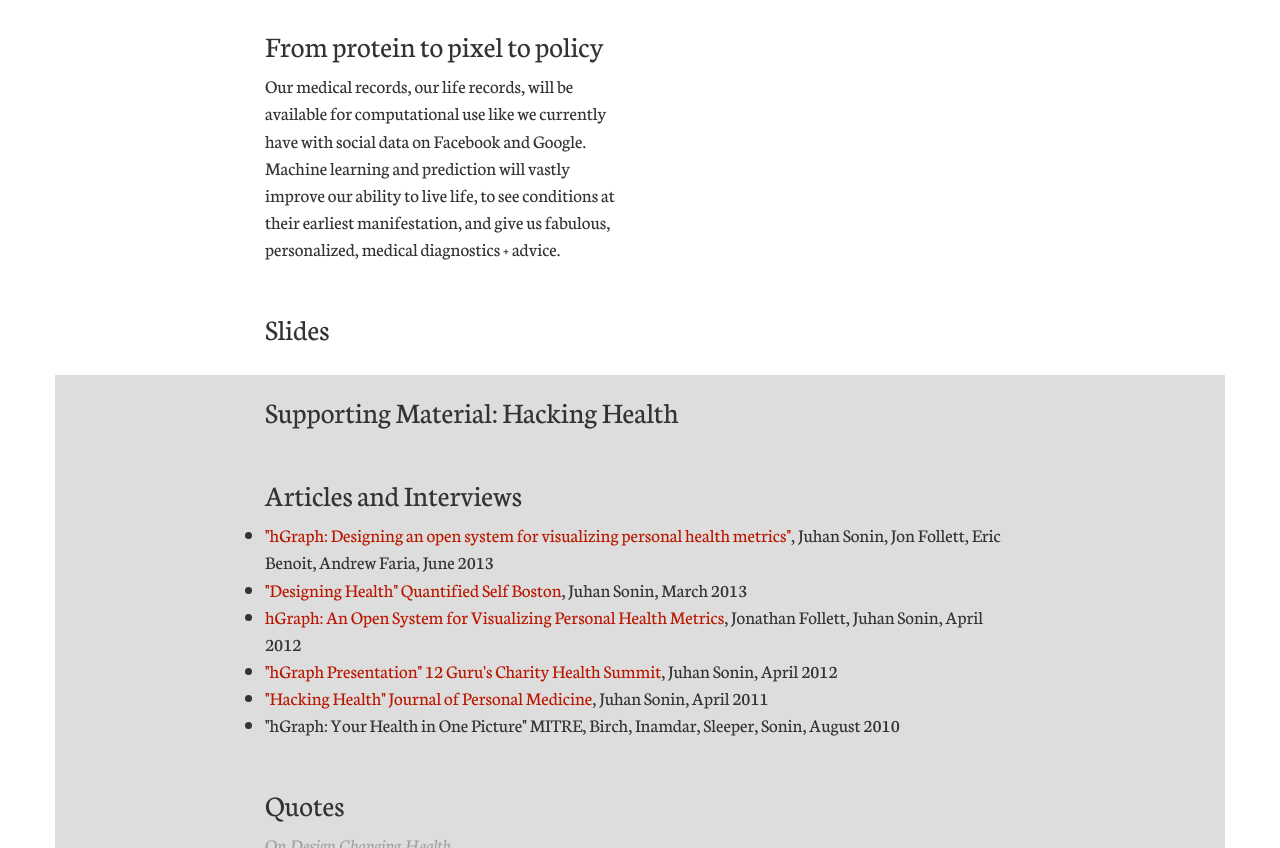
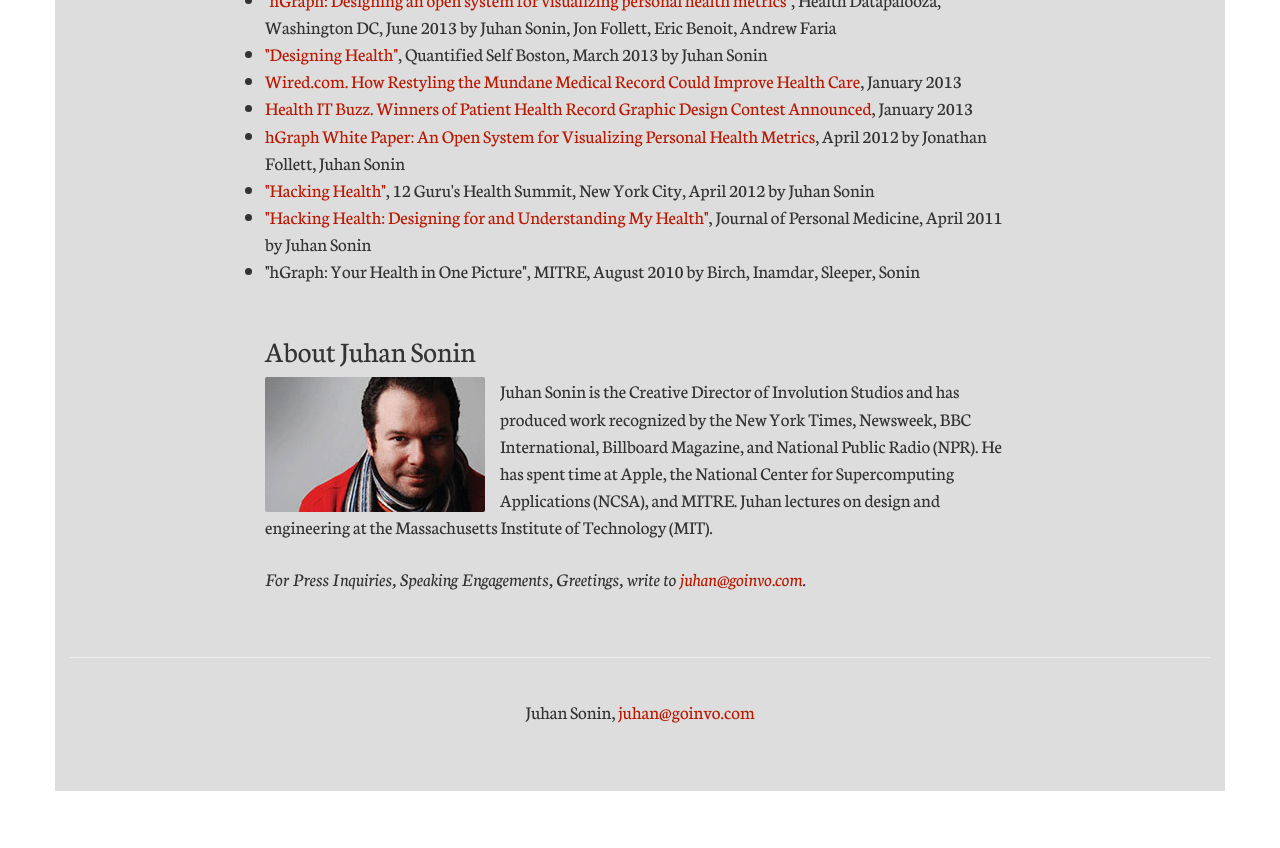
Before and after one commit to goinvo/DesignIsMedicine, a plain HTML site: page index.html in a window 1280 px wide. Shown: the part 1952-2800 px from the top of the page. After the commit the page ends 2743 px from the top, so only its background shows below. Drawn offline with Linux system fonts and the light colour scheme; a script that the page names is missing.

Commit message:
Revised content

```diff
--- a/css/custom.css
+++ b/css/custom.css
@@ -11,6 +11,10 @@ a {
 
 a:hover {
 	color: #941300;
+}
+
+p {
+	padding-bottom: 15px;
 }
 
 .jumbotron {
@@ -42,6 +46,9 @@ a:hover {
 .aboutjs img {
 	float: left;
 	margin-right: 15px;
+}
+
+img {
 	border-radius: 2px;
 	-webkit-border-radius: 2px;
 	-moz-border-radius: 2px;
--- a/index.html
+++ b/index.html
@@ -39,16 +39,16 @@
       <div class="row">
         <div class="col-md-8 col-md-offset-2">
             <h2 style="text-align:center;">
-            It's time to design products to capture life and physiologic signs invisibly… usually through non-invasive sensors that don't require blood draws, but just whiffs and sniffs. And when it is visible, it must be designed to feel wonderful.</h2>
+            It's time to design products to capture life and physiologic signs invisibly… usually through non-invasive sensors that don't require a single drop of blood, but just whiffs and sniffs. And when it is visible, it must be designed to feel wonderful.</h2>
 
-            <h2 style="text-align:center;">All the data is collected… automagically. It makes us think more about Life and less about "health" and "security." Which then in turn allows us to focus all of our energy on our dreams (versus fat fingering daily food diaries).</h2>
+            <!-- <h2 style="text-align:center;">All the data is collected… automagically. It makes us think more about Life and less about "health" and "security." Which then in turn allows us to focus all of our energy on our dreams (versus fat fingering daily food diaries).</h2>
 
-            <h2 style="text-align:center;">The data enables us to live aware of our health. As soon as our life information becomes quantified, not in having to physically-type-in-my-daily-activities-and-look-things-up, but in a "here's my daily repot and your recent eating habits have taken 2 days off your life expectancy", that's when the world changes. But not before.</h2>
+            <h2 style="text-align:center;">The data enables us to live aware of our health. As soon as our life information becomes quantified, not in having to "physically-type-in-my-daily-activities-and-look-things-up", but in a "here's-my-daily-report-and-your recent-eating-habits-have-taken-2-days-off-your-life-expectancy", that's when the world changes. But not before.</h2> -->
         </div>
       </div>
 
       <!-- Example row of columns -->
-      <div class="row">
+      <!-- <div class="row">
         <div class="col-md-4 col-md-offset-2">
           <h2>Bloodletting to bloodless.</h2>
           <p>Our work is increasingly multi-dimensional (not a flat-decision space), and linear thinking human beings are not good at non-linear thinking. Seeing every variable and doing the mental calculus to orchestrate better decision making ain't our species' forte. We fly by the seat of our pants.</p>
@@ -75,12 +75,26 @@
           <h2>From protein to pixel to policy</h2>
           <p>Our medical records, our life records, will be available for computational use like we currently have with social data on Facebook and Google. Machine learning and prediction will vastly improve our ability to live life, to see conditions at their earliest manifestation, and give us fabulous, personalized, medical diagnostics + advice.</p>
         </div>
+      </div> -->
+
+      <div class="row">
+        <div class="col-md-8 col-md-offset-2">
+          <script async class="speakerdeck-embed" data-id="3acfe7c00da1013175d97e8d68435b24" data-ratio="1.33333333333333" src="http://speakerdeck.com/assets/embed.js"></script>
+        </div>
       </div>
 
       <div class="row">
         <div class="col-md-8 col-md-offset-2">
-          <h2>Slides</h2>
-          <script async class="speakerdeck-embed" data-id="3acfe7c00da1013175d97e8d68435b24" data-ratio="1.33333333333333" src="http://speakerdeck.com/assets/embed.js"></script>
+            <p>All the data is collected… automagically. It makes us think more about Life and less about "health" and "security." Which then in turn allows us to focus all of our energy on our dreams (versus fat fingering daily food diaries).</p>
+
+            <p>The data enables us to live aware of our health. As soon as our life information becomes quantified, not in having to "physically-type-in-my-daily-activities-and-look-things-up", but in a "here's-my-daily-report-and-your recent-eating-habits-have-taken-2-days-off-your-life-expectancy", that's when the world changes. But not before.</p>
+        </div>
+      </div>
+
+      <div class="row">
+        <div class="col-md-8 col-md-offset-2 quotes">
+          <em><span>On Design Changing Health</span></em>
+          <h1><em>"We're doing what Orbitz did to travel agents, that medical technology, design, and culture shifts are doing to doctors."</em></h1>
         </div>
       </div>
 
@@ -90,29 +104,20 @@
 
       <div class="row">
         <div class="col-md-8 col-md-offset-2">
-          <h2>Supporting Material: Hacking Health</h2>
-        </div>
-      </div>
+          <h2>Articles, Interviews &amp; Presentations</h2>
 
-      <div class="row">
-        <div class="col-md-8 col-md-offset-2">
-          <h2>Articles and Interviews</h2>
+          <p><img src="images/juhan_stage_hdatapalooza.png" width="100%"></p>
           <ul>
-            <li><a href="https://dl.dropboxusercontent.com/u/40223/hGraph_hDatapalooza.pdf">"hGraph: Designing an open system for visualizing personal health metrics"</a>, Juhan Sonin, Jon Follett, Eric Benoit, Andrew Faria, June 2013</li>
-            <li><a href="http://quantifiedselfboston.org/?p=146">"Designing Health" Quantified Self Boston</a>, Juhan Sonin, March 2013</li>
-            <li><a href="docs/hGraph_Whitepaper.pdf">hGraph: An Open System for Visualizing Personal Health Metrics</a>, Jonathan Follett, Juhan Sonin, April 2012</li>
-            <li><a href="http://vimeo.com/41157184">"hGraph Presentation" 12 Guru's Charity Health Summit</a>, Juhan Sonin, April 2012</li>
-            <li><a href="http://www.jopm.org/perspective/narratives/2011/04/26/hacking-health-designing-for-and-understanding-my-health">"Hacking Health" Journal of Personal Medicine</a>, Juhan Sonin, April 2011</li>
-            <li>"hGraph: Your Health in One Picture" MITRE, Birch, Inamdar, Sleeper, Sonin, August 2010</li>
+            <li><a href="http://uxcampottawa.org/juhan-sonin-involution-mit-joins-our-2013-lineup/">"Design is Medicine"</a>, UX Camp Ottawa, November 2013 by Juhan Sonin</li>
+            <li><a href="https://dl.dropboxusercontent.com/u/40223/hGraph_hDatapalooza.pdf">"hGraph: Designing an open system for visualizing personal health metrics"</a>, Health Datapalooza, Washington DC, June 2013 by Juhan Sonin, Jon Follett, Eric Benoit, Andrew Faria</li>
+            <li><a href="http://quantifiedselfboston.org/?p=146">"Designing Health"</a>, Quantified Self Boston, March 2013 by Juhan Sonin</li>
+            <li><a href="http://www.wired.com/design/2013/01/medical-record-redesign/?utm_source=feedburner&utm_medium=feed&utm_campaign=Feed%3A+wired%2Findex+%28Wired%3A+Top+Stories%29&pid=1916">Wired.com. How Restyling the Mundane Medical Record Could Improve Health Care</a>, January 2013</li>
+            <li><a href="http://www.healthit.gov/buzz-blog/health-innovation/winners-patient-health-record-graphic-design-contest-announced/">Health IT Buzz. Winners of Patient Health Record Graphic Design Contest Announced</a>, January 2013</li>
+            <li><a href="docs/hGraph_Whitepaper.pdf">hGraph White Paper: An Open System for Visualizing Personal Health Metrics</a>, April 2012 by Jonathan Follett, Juhan Sonin</li>
+            <li><a href="http://vimeo.com/41157184">"Hacking Health"</a>, 12 Guru's Health Summit, New York City, April 2012 by Juhan Sonin</li>
+            <li><a href="http://www.jopm.org/perspective/narratives/2011/04/26/hacking-health-designing-for-and-understanding-my-health">"Hacking Health: Designing for and Understanding My Health"</a>, Journal of Personal Medicine, April 2011 by Juhan Sonin</li>
+            <li>"hGraph: Your Health in One Picture", MITRE, August 2010 by Birch, Inamdar, Sleeper, Sonin</li>
           </ul>
-        </div>
-      </div>
-
-      <div class="row">
-        <div class="col-md-8 col-md-offset-2 quotes">
-          <h2>Quotes</h2>
-          <em><span>On Design Changing Health</span></em>
-          <h1><em>"We're doing what Orbitz did to travel agents, that medical technology, design, and culture shifts are doing to doctors."</em></h1>
         </div>
       </div>
 
@@ -120,7 +125,7 @@
         <div class="col-md-8 col-md-offset-2 aboutjs">
           <h2>About Juhan Sonin</h2>
           <img src="images/juhan-sonin-creative-director.jpg">
-          <p>Juhan is an emeritus of some of the finest software organizations in the world: Apple, the National Center for Supercomputing Applications (NCSA) and the Massachusetts Institute of Technology (MIT). He has been a creative director for almost two decades with his work being featured in the New York Times, Newsweek, BBC International, Billboard Magazine and National Public Radio (NPR). His designs have enjoyed installations throughout Europe and the United States.</p>
+          <p>Juhan Sonin is the Creative Director of Involution Studios and has produced work recognized by the New York Times, Newsweek, BBC International, Billboard Magazine, and National Public Radio (NPR). He has spent time at Apple, the National Center for Supercomputing Applications (NCSA), and MITRE. Juhan lectures on design and engineering at the Massachusetts Institute of Technology (MIT).</p>
 
           <p><em>For Press Inquiries, Speaking Engagements, Greetings, write to <a href="mailto:juhan@goinvo.com">juhan@goinvo.com</a>.</em></p>
         </div>
```
Also changed, not shown: images/juhan_stage_hdatapalooza.png (added).
